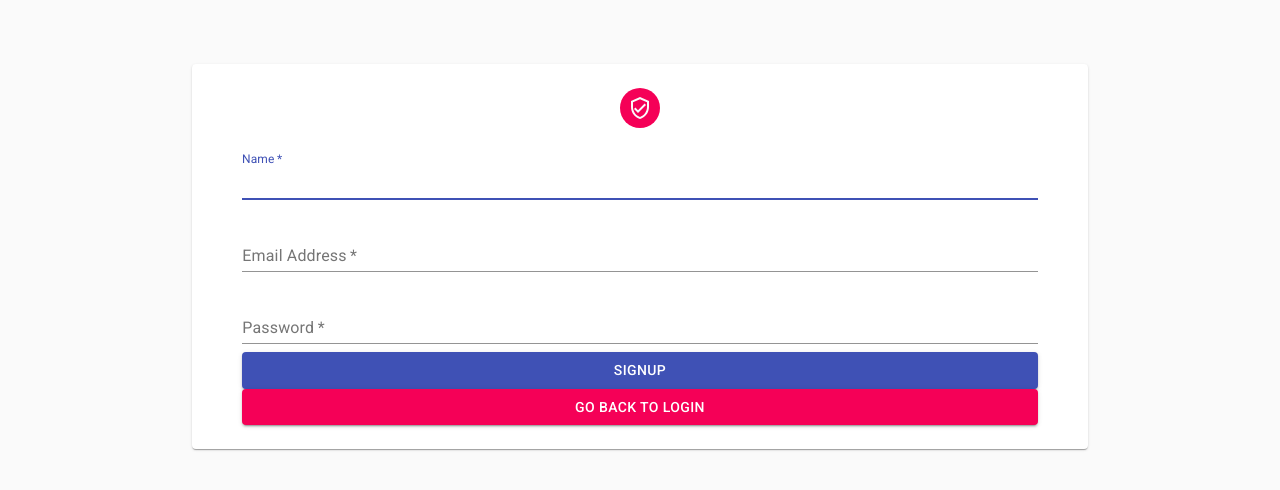
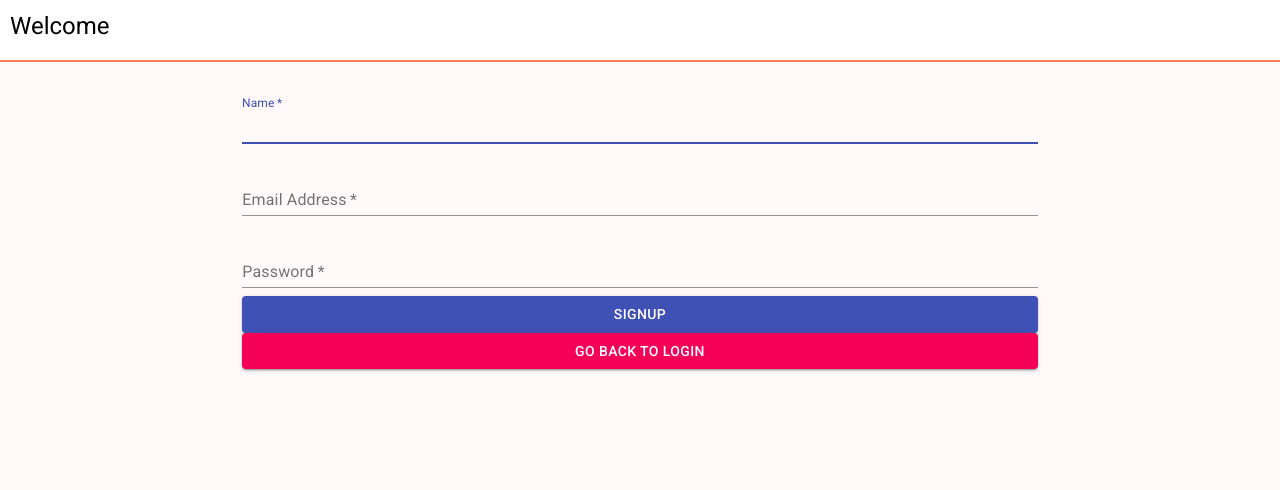
Before and after one commit to gorilazish/whatoeato, a React (Create React App) app: page /signup in a window 1280 px wide. Shown: the top 490 px of the page. Built offline with nearby package versions, Linux system fonts and the light colour scheme; no server answers.

Commit message:
feat: implement Header + start on new Recipe UI + WIP modal container + cleanup from material-ui usage

```diff
--- a/src/components/App/App.tsx
+++ b/src/components/App/App.tsx
@@ -6,70 +6,45 @@ import { BrowserRouter as Router, Switch, Route } from 'react-router-dom'
 
 import { useAuth } from '../../auth'
 
-import withStyles from '@material-ui/core/styles/withStyles'
 import { UserContext } from '../../UserContext'
-import VerifiedUserOutlined from '@material-ui/icons/VerifiedUserOutlined'
 import {
-  Typography,
-  Paper,
-  Avatar,
   CircularProgress,
-  CssBaseline,
 } from '@material-ui/core'
 import Login from '../Login/Login'
 import Signup from '../Signup/Signup'
 import Dashboard from '../Dashboard/Dashboard'
 import 'typeface-roboto'
+import styled from '@emotion/styled'
+import Header from '../Header/Header'
 
 const theme = createMuiTheme()
 
-const styles = (theme: any) => ({
-  main: {
-    width: 'auto',
-    display: 'block', // Fix IE 11 issue.
-    marginLeft: theme.spacing(3),
-    marginRight: theme.spacing(3),
-    [theme.breakpoints.up(400 + theme.spacing(6))]: {
-      width: '70vw',
-      marginLeft: 'auto',
-      marginRight: 'auto',
-    },
-  },
-  paper: {
-    marginTop: theme.spacing(8),
-    display: 'flex',
-    flexDirection: 'column',
-    alignItems: 'center',
-    padding: `${theme.spacing(2)}px ${theme.spacing(3)}px ${theme.spacing(
-      3
-    )}px`,
-  },
-  avatar: {
-    margin: theme.spacing(),
-    backgroundColor: theme.palette.secondary.main,
-  },
-  submit: {
-    marginTop: theme.spacing(3),
-  },
-})
+const Container = styled.main`
+  width: auto;
+  margin: 0 5px;
+
+  @media (min-width: 420px) {
+    width: 95vw;
+    margin: 0 auto;
+  }
+`
+
+const ContentWrapper = styled.div`
+  margin-top: 60px;
+  display: flex;
+  flex-direction: column;
+  align-items: center;
+  padding: 20px 30px;
+`
 
 function App(props: any) {
-  // @ts-ignore
-  const { classes } = props
   // @ts-ignore
   const { initializing, user } = useAuth(firebase.auth())
 
   return initializing !== true ? (
-    <main className={classes.main}>
-      <Paper className={classes.paper}>
-        <Avatar className={classes.avatar}>
-          <VerifiedUserOutlined />
-        </Avatar>
-        {user && user.displayName && (
-          <Typography component="h1" variant="h5">
-            Hello {user.displayName}
-          </Typography>
-        )}
+    <Container>
+      <ContentWrapper>
+        <Header user={user} />
 
         <UserContext.Provider
           value={{
@@ -79,7 +54,6 @@ function App(props: any) {
           }}
         >
           <MuiThemeProvider theme={theme}>
-            <CssBaseline />
             <Router>
               <Switch>
                 <Route exact path="/" component={Dashboard} />
@@ -89,8 +63,8 @@ function App(props: any) {
             </Router>
           </MuiThemeProvider>
         </UserContext.Provider>
-      </Paper>
-    </main>
+      </ContentWrapper>
+    </Container>
   ) : (
       <div id="loader">
         <CircularProgress />
@@ -99,4 +73,4 @@ function App(props: any) {
 }
 
 // @ts-ignore
-export default withStyles(styles)(App)
+export default App
--- a/src/components/Dashboard/Dashboard.tsx
+++ b/src/components/Dashboard/Dashboard.tsx
@@ -3,7 +3,7 @@ import styled from '@emotion/styled'
 import { Button } from '@material-ui/core'
 // @ts-ignore
 import { withRouter, Link } from 'react-router-dom'
-import { useSession, signOut } from '../../auth'
+import { useSession } from '../../auth'
 import RecipeList from './RecipeList'
 import Modal from '../Modal/Modal'
 import CreateRecipe from './CreateRecipe'
@@ -24,13 +24,19 @@ function Dashboard(props: any) {
   // @ts-ignore
   const user = useSession()
 
-  async function handleLogoutClick() {
-    await signOut()
-    props.history.push('/')
-  }
+
 
   return !user ? (
     <>
+      <Button
+        type="submit"
+        variant="contained"
+        color="secondary"
+        component={Link}
+        to="/login"
+      >
+        Login
+      </Button>
       <Button
         type="submit"
         variant="contained"
@@ -40,37 +46,16 @@ function Dashboard(props: any) {
       >
         Register
       </Button>
-      <Button
-        type="submit"
-        variant="contained"
-        color="secondary"
-        component={Link}
-        to="/login"
-      >
-        Login
-      </Button>
     </>
   ) : (
       <>
         <Button color="secondary" variant="contained" onClick={() => setShow(!show)}>New</Button>
         <Modal isOpen={show}>
-          <Container>
-            <div style={{ height: '80vh', width: '80vw', background: 'white' }}>
-              <button onClick={() => setShow(false)}>CLOSE</button>
-              <CreateRecipe />
-            </div>
-          </Container>
+          <button onClick={() => setShow(false)}>CLOSE</button>
+          <CreateRecipe />
         </Modal>
         <RecipeList />
 
-        <Button
-          type="submit"
-          variant="contained"
-          color="secondary"
-          onClick={handleLogoutClick}
-        >
-          Logout
-      </Button>
       </>
     )
 }
--- a/src/components/Dashboard/Recipe.tsx
+++ b/src/components/Dashboard/Recipe.tsx
@@ -1,59 +1,41 @@
 import React, { useState } from 'react'
 import styled from '@emotion/styled'
+import { css } from '@emotion/core'
 
 import { deleteEntry, Ingredient } from '../../db'
 
-import { makeStyles } from '@material-ui/core/styles'
-import CardMedia from '@material-ui/core/CardMedia'
-import CardActions from '@material-ui/core/CardActions'
-import CardContent from '@material-ui/core/CardContent'
 import Typography from '@material-ui/core/Typography'
 import List from '@material-ui/core/List'
 import ListItem from '@material-ui/core/ListItem'
 import ListItemText from '@material-ui/core/ListItemText'
-import Collapse from '@material-ui/core/Collapse'
 import IconButton from '@material-ui/core/IconButton'
-import { red } from '@material-ui/core/colors'
-import ExpandMoreIcon from '@material-ui/icons/ExpandMore'
 import DeleteIcon from '@material-ui/icons/Delete'
-
-const useStyles = makeStyles(theme => ({
-  card: {
-    maxWidth: 345,
-  },
-  bullet: {
-    display: 'inline-block',
-    margin: '0 2px',
-    transform: 'scale(0.8)',
-  },
-  title: {
-    fontSize: 14,
-  },
-  pos: {
-    marginBottom: 12,
-  },
-  media: {
-    height: 0,
-    paddingTop: '56.25%', // 16:9
-  },
-  expand: {
-    transform: 'rotate(0deg)',
-    marginLeft: 'auto',
-    transition: theme.transitions.create('transform', {
-      duration: theme.transitions.duration.shortest,
-    }),
-  },
-  expandOpen: {
-    transform: 'rotate(180deg)',
-  },
-  avatar: {
-    backgroundColor: red[500],
-  },
-}))
+import Modal from '../Modal/Modal'
 
 const MyCard = styled.div`
-  border: 1px solid black;
   max-width: 345px;
+  width: 100%;
+`
+
+const ContentWrapper = styled.div`
+  display: grid;
+`
+
+const CardContent = styled.div`
+  width: 80%;
+  margin: 0 auto;
+  background: white;
+  margin-top: -30px;
+  padding: 30px 10px;
+`
+
+const CardMedia = styled.div`
+  height: 100%;
+  padding-top: 56.25%;
+  display: block;
+  background-size: cover;
+  background-repeat: no-repeat;
+  background-position: center;
 `
 
 type RecipeProps = {
@@ -78,11 +60,10 @@ export default function Recipe({
   relatedLinks = [],
   style,
 }: RecipeProps) {
-  const classes = useStyles()
-  const [expanded, setExpanded] = useState(false)
+  const [isFullViewOpen, setIsFullViewOpen] = useState(false)
 
-  const handleExpandClick = () => {
-    setExpanded(!expanded)
+  const handleCardClick = () => {
+    setIsFullViewOpen(!isFullViewOpen)
   }
 
   const handleDeleteClick = () => {
@@ -91,28 +72,31 @@ export default function Recipe({
 
   return (
     <MyCard>
-      {image && <CardMedia className={classes.media} image={image} />}
-      <CardContent>
+      <ContentWrapper>
+        <div>
+          {image && <CardMedia style={{ backgroundImage: `url(${image})` }} />}
+
+        </div>
+        <CardContent onClick={handleCardClick}>
+
           <Typography variant="h5" component="h2">
             {title}
           </Typography>
-      </CardContent>
-      <CardActions disableSpacing>
-        <IconButton
-          className={classes.expand}
-          onClick={handleExpandClick}
-          aria-expanded={expanded}
-          aria-label="show more"
-        >
-          <ExpandMoreIcon />
-        </IconButton>
+          <Typography>{description}</Typography>
           <IconButton aria-label="delete" onClick={handleDeleteClick}>
             <DeleteIcon />
           </IconButton>
-      </CardActions>
-      <Collapse in={expanded} timeout="auto" unmountOnExit>
-        <CardContent>
-          <Typography>Author - {author}</Typography>
+        </CardContent>
+
+      </ContentWrapper>
+
+      <Modal isOpen={isFullViewOpen}>
+        <button onClick={handleCardClick}>CLOSE</button>
+        {image && <CardMedia style={{ backgroundImage: `url(${image})`, height: 0, paddingTop: '25%' }} />}
+
+        <Typography variant="h5" component="h2">
+          {title}
+        </Typography>
         <List dense>
           {ingredients &&
             ingredients.map(item => (
@@ -126,7 +110,6 @@ export default function Recipe({
             relatedLinks.slice(0, 3).map((item, index) => (
               <a href={item.link} key={index}>
                 <Typography
-                    className={classes.title}
                   color="textSecondary"
                   gutterBottom
                 >
@@ -136,8 +119,7 @@ export default function Recipe({
             ))}
         </List>
         <Typography>{description}</Typography>
-        </CardContent>
-      </Collapse>
+      </Modal>
     </MyCard>
   )
 }
--- a/src/components/Dashboard/RecipeList.tsx
+++ b/src/components/Dashboard/RecipeList.tsx
@@ -1,12 +1,24 @@
 import React from 'react'
+import styled from '@emotion/styled'
 // @ts-ignore
 import {
   useCollectionData,
-  useCollection,
 } from 'react-firebase-hooks/firestore'
+
 import { db } from '../../db'
 import { useSession } from '../../auth'
 import Recipe from './Recipe'
+
+const GridList = styled.div`
+  display: grid;
+  grid-template-columns: 1fr;
+  grid-gap: 10px;
+
+  @media (min-width: 640px) {
+    grid-template-columns: 1fr 1fr 1fr;
+    grid-gap: 30px;
+  }
+`
 
 export default function RecipeList() {
   const user = useSession()
@@ -23,18 +35,12 @@ export default function RecipeList() {
   // @ts-ignore
   const userRecipes: any[] = values
   return (
-    <div
-      style={{
-        display: 'grid',
-        gridTemplateColumns: '1fr 1fr 1fr 1fr',
-        gridGap: '10px',
-      }}
-    >
+    <GridList>
       {userRecipes &&
         userRecipes.length > 0 &&
         userRecipes.map((item, index) => (
           <Recipe key={index} id={item.id} title={item.title} {...item} />
         ))}
-    </div>
+    </GridList>
   )
 }
--- /dev/null
+++ b/src/components/Header/Header.tsx
@@ -0,0 +1,60 @@
+import React from 'react'
+import styled from '@emotion/styled'
+import { jsx, css } from '@emotion/core'
+
+import { signOut } from '../../auth'
+
+import { Button, Typography } from '@material-ui/core'
+
+const Container = styled.nav`
+  position: fixed;
+  top: 0;
+  height: 60px;
+  width: 100%;
+  border-bottom: 2px solid coral;
+  background: white;
+  z-index: 10;
+`
+const ContentWrapper = styled.div`
+  display: grid;
+  grid-template-columns: 200px 1fr 200px;
+  margin: 0 auto;
+  padding: 10px;
+`
+
+export default function Header({ user }: any) {
+  async function handleLogoutClick() {
+    await signOut()
+  }
+  return (
+    <Container>
+      <ContentWrapper>
+        {user && user.displayName ? (
+          <Typography component="h1" variant="h5">
+            Hello {user.displayName}
+          </Typography>
+        ) : (
+            <Typography component="h1" variant="h5">
+              Welcome
+        </Typography>
+          )}
+
+        <div>
+
+        </div>
+        <div>
+          {user &&
+            <Button
+              type="submit"
+              variant="contained"
+              color="secondary"
+              onClick={handleLogoutClick}
+            >
+              Logout
+      </Button>
+          }
+        </div>
+      </ContentWrapper>
+    </Container>
+  )
+}
--- a/src/components/Modal/Modal.tsx
+++ b/src/components/Modal/Modal.tsx
@@ -1,13 +1,40 @@
-import ReactDOM from 'react-dom'
+import React from 'react'
+import styled from '@emotion/styled'
+
+import ModalRoot from './ModalRoot'
+
+
+const Container = styled.div`
+    top: 0;
+    left: 0;
+    position: fixed;
+    width: 100%;
+    height: 100%;
+    display: flex;
+    justify-content: center;
+    align-items: center;
+    background: rgba(0,0,0, .5);
+    z-index: 11;
+`
+
+const ModalContainer = styled.div`
+    height: 70vh;
+    width: 80vw;
+    background: white;
+    padding: 5%;
+    overflow: auto;
+`
 
 const Modal = ({ children, isOpen }: any) => {
-    const modalRoot = document.getElementById('modal-root');
-
-    return isOpen ?
-        ReactDOM.createPortal(
-            children,
-            modalRoot!,
-        ) : null
+    return isOpen ? (
+        <ModalRoot>
+            <Container>
+                <ModalContainer>
+                    {children}
+                </ModalContainer>
+            </Container>
+        </ModalRoot>
+    ) : null
 }
 
 export default Modal
--- /dev/null
+++ b/src/components/Modal/ModalRoot.tsx
@@ -0,0 +1,12 @@
+import ReactDOM from 'react-dom'
+
+const ModalRoot = ({ children }: any) => {
+  const modalRoot = document.getElementById('modal-root');
+
+  return ReactDOM.createPortal(
+    children,
+    modalRoot!,
+  )
+}
+
+export default ModalRoot
--- a/src/index.css
+++ b/src/index.css
@@ -5,6 +5,8 @@ body {
     sans-serif;
   -webkit-font-smoothing: antialiased;
   -moz-osx-font-smoothing: grayscale;
+
+  background-color: #FFF9F9;
 }
 
 code {
```
Lines whose indentation alone changed are shown as unchanged.
